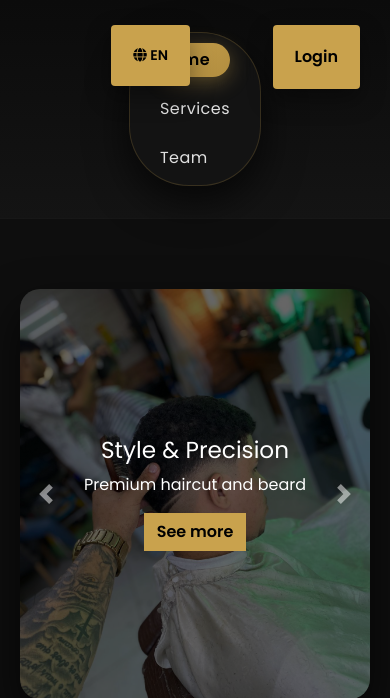
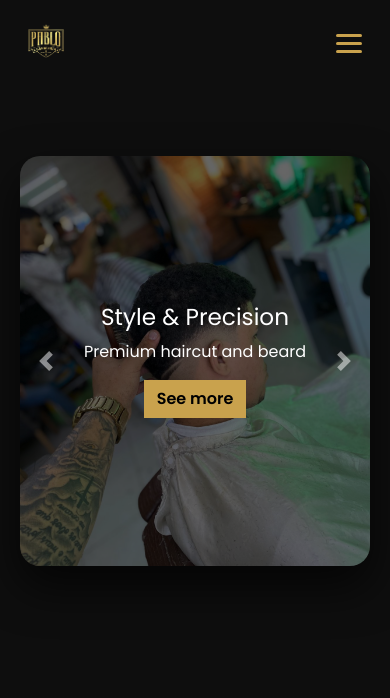
Before and after one commit to pablin55/barbearia, a Laravel app: page / in a window 390 px wide. Shown: the top 698 px of the page. Run offline with Laravel 12, Linux system fonts and the light colour scheme; some libraries are stand-ins or nearby versions.

Commit message:
Organizei a nav-bar no mobile(apliquei o hamburger)

```diff
--- a/public/css/index.css
+++ b/public/css/index.css
@@ -117,3 +117,62 @@
         grid-template-columns: 1fr;
     }
 }
+/* ==============================
+   NAV RESPONSIVE CONTROL
+   ============================== */
+
+.desktop-nav {
+    display: block;
+}
+
+.mobile-nav {
+    display: none;
+}
+
+@media (max-width: 991px) {
+
+    .desktop-nav {
+        display: none;
+    }
+
+    .mobile-nav {
+        display: block;
+    }
+}
+
+/* Hamburger amarelo */
+.custom-toggler {
+    border: none;
+    background: transparent;
+    display: flex;
+    flex-direction: column;
+    gap: 5px;
+}
+
+.custom-toggler span {
+    width: 26px;
+    height: 3px;
+    background: var(--accent);
+    border-radius: 2px;
+}
+
+.custom-toggler:focus {
+    outline: none;
+    box-shadow: none;
+}
+
+.lang-inside {
+    display: flex;
+    justify-content: center;
+    gap: 15px;
+    margin-top: 10px;
+}
+
+.lang-inside a {
+    background: var(--accent);
+    color: #000;
+    padding: 6px 12px;
+    border-radius: 6px;
+    font-weight: 600;
+    text-decoration: none;
+}
--- a/resources/views/layouts/app.blade.php
+++ b/resources/views/layouts/app.blade.php
@@ -54,4 +54,5 @@
 
     @stack('scripts')
 </body>
+
 </html>
--- a/resources/views/partials/header.blade.php
+++ b/resources/views/partials/header.blade.php
@@ -1,32 +1,41 @@
-<!-- TOPO -->
+<!-- DESKTOP -->
+<div class="desktop-nav">
+
     <div class="top-header position-relative">
-    <div class="language-dropdown">
+
+       <div class="language-dropdown d-none d-lg-block">
     <a href="#" class="selected-lang" onclick="toggleLangMenu(); return false;">
         <i class="fas fa-globe"></i> {{ strtoupper(app()->getLocale()) }}
     </a>
+
     <div class="lang-menu" id="langMenu">
-            <a href="{{ route('lang.switch', 'pt') }}" style="text-decoration: none;">
-                <div><img src="https://flagcdn.com/w20/br.png" alt="PT"> Português</div>
+        <a href="{{ route('lang.switch', 'pt') }}">
+            <div><img src="https://flagcdn.com/w20/br.png"> Português</div>
         </a>
-            <a href="{{ route('lang.switch', 'en') }}" style="text-decoration: none;">
-                <div><img src="https://flagcdn.com/w20/us.png" alt="EN"> English</div>
+        <a href="{{ route('lang.switch', 'en') }}">
+            <div><img src="https://flagcdn.com/w20/us.png"> English</div>
         </a>
-            <a href="{{ route('lang.switch', 'es') }}" style="text-decoration: none;">
-                <div><img src="https://flagcdn.com/w20/es.png" alt="ES"> Español</div>
+        <a href="{{ route('lang.switch', 'es') }}">
+            <div><img src="https://flagcdn.com/w20/es.png"> Español</div>
         </a>
     </div>
 </div>
+
         <a href="/login" class="btn-login-fixed">{{ __('Login') }}</a>
 
         <div class="row align-items-center py-3 px-xl-5 m-0">
+
             <div class="col-lg-3 d-none d-lg-block">
-            <img src="{{ asset('img/pbar.png') }}" alt="{{ __('Pablo Barbershop') }}" style="height: 120px;">
+                <img src="{{ asset('img/pbar.png') }}"
+                     alt="{{ __('Pablo Barbershop') }}"
+                     style="height: 120px;">
             </div>
 
             <div class="col-lg-6">
                 <nav class="navbar navbar-expand-lg navbar-light py-3 py-lg-0 justify-content-center">
                     <div class="navbar-wrapper">
                         <div class="navbar-nav custom-nav-box">
+
                             <a href="{{ route('home') }}"
                                class="nav-item nav-link {{ request()->routeIs('home') ? 'active' : '' }}">
                                {{ __('Home') }}
@@ -41,11 +50,70 @@
                                class="nav-item nav-link {{ request()->routeIs('equipe') ? 'active' : '' }}">
                                {{ __('Team') }}
                             </a>
+
                         </div>
+
                     </div>
+
                 </nav>
             </div>
 
             <div class="col-lg-3 d-none d-lg-block"></div>
         </div>
     </div>
+</div>
+
+
+<!-- MENU MOBILE -->
+<div class="mobile-nav">
+
+    <nav class="navbar navbar-dark px-3">
+
+        <a class="navbar-brand" href="{{ route('home') }}">
+            <img src="{{ asset('img/pbar.png') }}" alt="Logo" style="height:60px;">
+        </a>
+
+        <button class="navbar-toggler custom-toggler"
+        type="button"
+        data-toggle="collapse"
+        data-target="#mobileMenu">
+            <span></span>
+            <span></span>
+            <span></span>
+        </button>
+
+        <div class="collapse navbar-collapse text-center" id="mobileMenu">
+            <ul class="navbar-nav mt-4">
+
+                <li class="nav-item">
+                    <a class="nav-link" href="{{ route('home') }}">Home</a>
+                </li>
+
+                <li class="nav-item">
+                    <a class="nav-link" href="{{ route('servicos') }}">Services</a>
+                </li>
+
+                <li class="nav-item">
+                    <a class="nav-link" href="{{ route('equipe') }}">Team</a>
+                </li>
+
+                <li class="nav-item mt-3">
+                    <a href="/login" class="btn btn-warning w-100 fw-bold">
+                        Login
+                    </a>
+                </li>
+
+                <li class="nav-item mt-3">
+                    <div class="lang-inside">
+                        <a href="{{ route('lang.switch', 'pt') }}">PT</a>
+                        <a href="{{ route('lang.switch', 'en') }}">EN</a>
+                        <a href="{{ route('lang.switch', 'es') }}">ES</a>
+                    </div>
+                </li>
+
+            </ul>
+        </div>
+
+    </nav>
+
+</div>
```
Also changed, not shown: public/css/equipe.css (+59 -0 lines), public/css/servicos.css (+59 -0 lines). Lines whose indentation alone changed are shown as unchanged.
